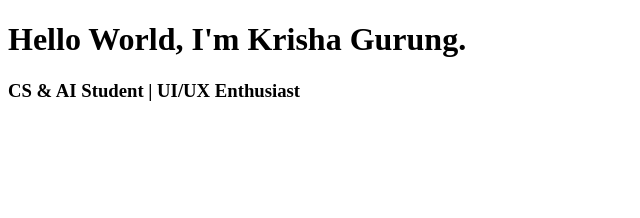
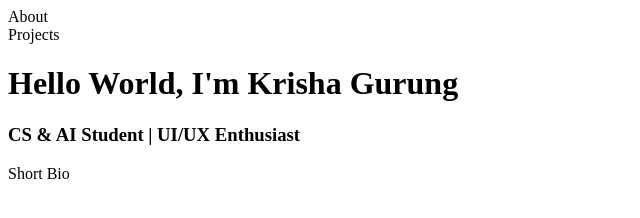
Before and after one commit to KrishaCoded/PortfolioSite, a plain HTML site: page landing.html in a window 1280 px wide. Shown: the whole page, without its empty margins (0-640 px from the left). Drawn offline with Linux system fonts and the light colour scheme.

Commit message:
Update landing.html

```diff
--- a/landing.html
+++ b/landing.html
@@ -7,8 +7,16 @@
 </head>
 
 <body>
-	<h1>Hello World, I'm Krisha Gurung.</h1>
+	<nav> About</nav>
+	<nav> Projects </nav>
+	<nav> </nav>
+
+
+	<h1>Hello World, I'm Krisha Gurung</h1>
 	<h3> CS & AI Student | UI/UX Enthusiast </h3>
+	<p> Short Bio</p>
+
+
 
 </body>
 
```
